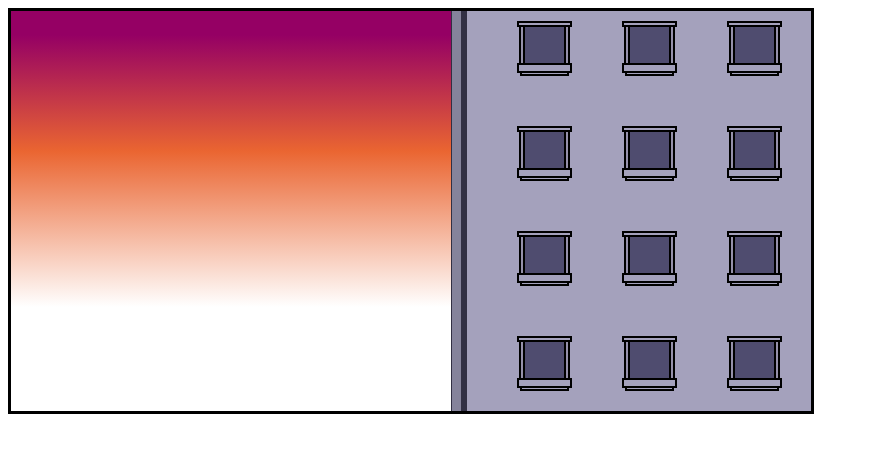
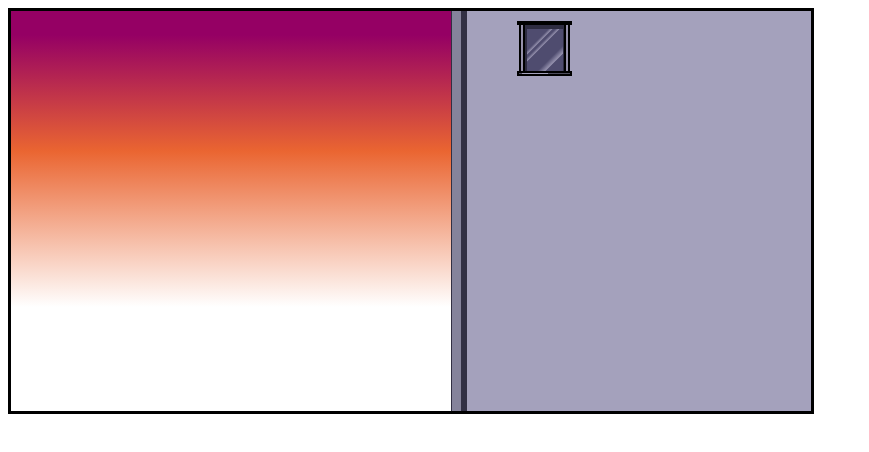
Before and after one commit to patstockwell/css-city, a website: page index.html in a window 1280 px wide. Shown: the whole page, without its empty margins (0-869 px from the left). Drawn offline with Linux system fonts and the light colour scheme.

Commit message:
window detail

```diff
--- a/index.html
+++ b/index.html
@@ -14,120 +14,17 @@
         <div class="top"></div>
         <div class="middle">
           <div class="edge"></div>
-          <div class="pane"></div>
+          <div class="pane">
+            <div class="reflection"></div>
+            <div class="reflection"></div>
+            <div class="reflection"></div>
+          </div>
           <div class="edge"></div>
         </div>
-        <div class="bottom"></div>
-        <div class="under"></div>
-      </div>
-      <div class="window">
-        <div class="top"></div>
-        <div class="middle">
-          <div class="edge"></div>
-          <div class="pane"></div>
-          <div class="edge"></div>
+        <div class="over"></div>
+        <div class="bottom">
+          <div class="glistening-window-sill"></div>
         </div>
-        <div class="bottom"></div>
-        <div class="under"></div>
-      </div>
-      <div class="window">
-        <div class="top"></div>
-        <div class="middle">
-          <div class="edge"></div>
-          <div class="pane"></div>
-          <div class="edge"></div>
-        </div>
-        <div class="bottom"></div>
-        <div class="under"></div>
-      </div>
-      <div class="window">
-        <div class="top"></div>
-        <div class="middle">
-          <div class="edge"></div>
-          <div class="pane"></div>
-          <div class="edge"></div>
-        </div>
-        <div class="bottom"></div>
-        <div class="under"></div>
-      </div>
-      <div class="window">
-        <div class="top"></div>
-        <div class="middle">
-          <div class="edge"></div>
-          <div class="pane"></div>
-          <div class="edge"></div>
-        </div>
-        <div class="bottom"></div>
-        <div class="under"></div>
-      </div>
-      <div class="window">
-        <div class="top"></div>
-        <div class="middle">
-          <div class="edge"></div>
-          <div class="pane"></div>
-          <div class="edge"></div>
-        </div>
-        <div class="bottom"></div>
-        <div class="under"></div>
-      </div>
-      <div class="window">
-        <div class="top"></div>
-        <div class="middle">
-          <div class="edge"></div>
-          <div class="pane"></div>
-          <div class="edge"></div>
-        </div>
-        <div class="bottom"></div>
-        <div class="under"></div>
-      </div>
-      <div class="window">
-        <div class="top"></div>
-        <div class="middle">
-          <div class="edge"></div>
-          <div class="pane"></div>
-          <div class="edge"></div>
-        </div>
-        <div class="bottom"></div>
-        <div class="under"></div>
-      </div>
-      <div class="window">
-        <div class="top"></div>
-        <div class="middle">
-          <div class="edge"></div>
-          <div class="pane"></div>
-          <div class="edge"></div>
-        </div>
-        <div class="bottom"></div>
-        <div class="under"></div>
-      </div>
-      <div class="window">
-        <div class="top"></div>
-        <div class="middle">
-          <div class="edge"></div>
-          <div class="pane"></div>
-          <div class="edge"></div>
-        </div>
-        <div class="bottom"></div>
-        <div class="under"></div>
-      </div>
-      <div class="window">
-        <div class="top"></div>
-        <div class="middle">
-          <div class="edge"></div>
-          <div class="pane"></div>
-          <div class="edge"></div>
-        </div>
-        <div class="bottom"></div>
-        <div class="under"></div>
-      </div>
-      <div class="window">
-        <div class="top"></div>
-        <div class="middle">
-          <div class="edge"></div>
-          <div class="pane"></div>
-          <div class="edge"></div>
-        </div>
-        <div class="bottom"></div>
         <div class="under"></div>
       </div>
     </div>
--- a/scss/_window.scss
+++ b/scss/_window.scss
@@ -9,6 +9,7 @@
     border: black 2px solid;
     flex-basis: 6px;
     box-sizing: border-box;
+    background-color: #4E4D5C;
   }
 
   & .middle {
@@ -27,23 +28,62 @@
 
     & .pane {
       background-color: #4F4C6F;
-      flex-basis: 70%;
+      flex-basis: 67%;
+      border-top: #2E2C41 4px solid;
+      border-right: #2E2C41 1px solid;
+      border-left: #2E2C41 2px solid;
+      overflow: hidden;
+
+      & .reflection {
+        height: 4px;
+        background-image: linear-gradient(transparent, #9B97B3);
+        margin-top: 3px;
+        transform: skewY(-45deg);
+      }
+
+      & .reflection:nth-last-child(1) {
+        margin-top: 20px;
+        height: 8px;
+      }
     }
+  }
+
+  & .over {
+    width: 93%;
+    border-top: black 2px solid;
+    border-right: black 2px solid;
+    border-left: black 2px solid;
+    flex-basis: 3px;
+    box-sizing: border-box;
+    margin: auto;
+    background-color: #4E4D5C;
+    margin-bottom: -2px;
+    z-index: 3;
   }
 
   & .bottom {
     border: black 2px solid;
-    flex-basis: 10px;
+    flex-basis: 6px;
     box-sizing: border-box;
+    background-color: #4E4D5C;
+
+    & .glistening-window-sill {
+      width: 50%;
+      height: 1px;
+      background-color: #A4A1BC;
+      margin-left: 3px;
+    }
   }
 
   & .under {
-    width: 90%;
+    width: 84%;
     border-bottom: black 2px solid;
     border-right: black 2px solid;
     border-left: black 2px solid;
     flex-basis: 3px;
     box-sizing: border-box;
     margin: auto;
+    background-color: #4E4D5C;
+    margin-top: -2px;
   }
 }
```
Also changed, not shown: main.css.
